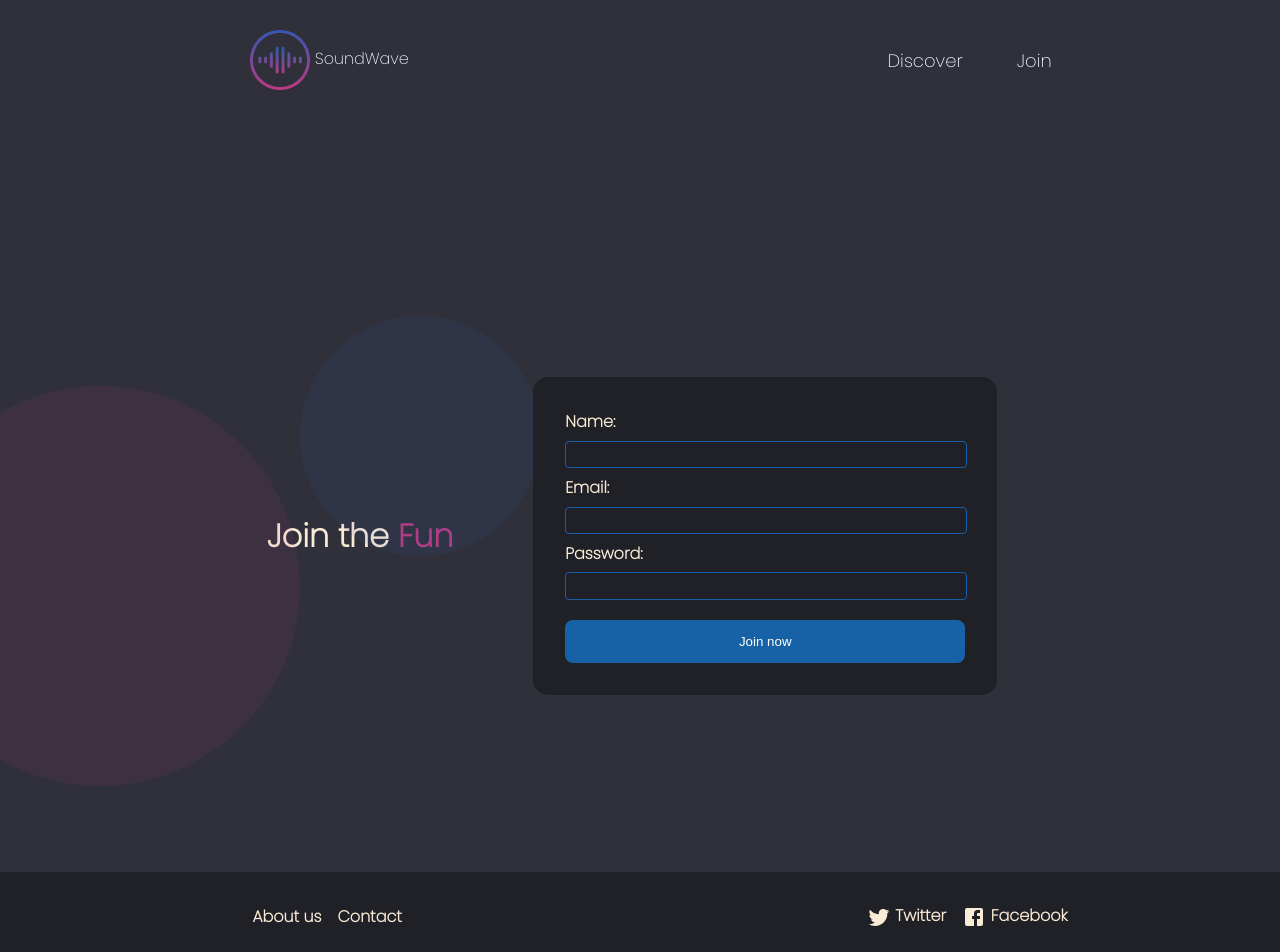
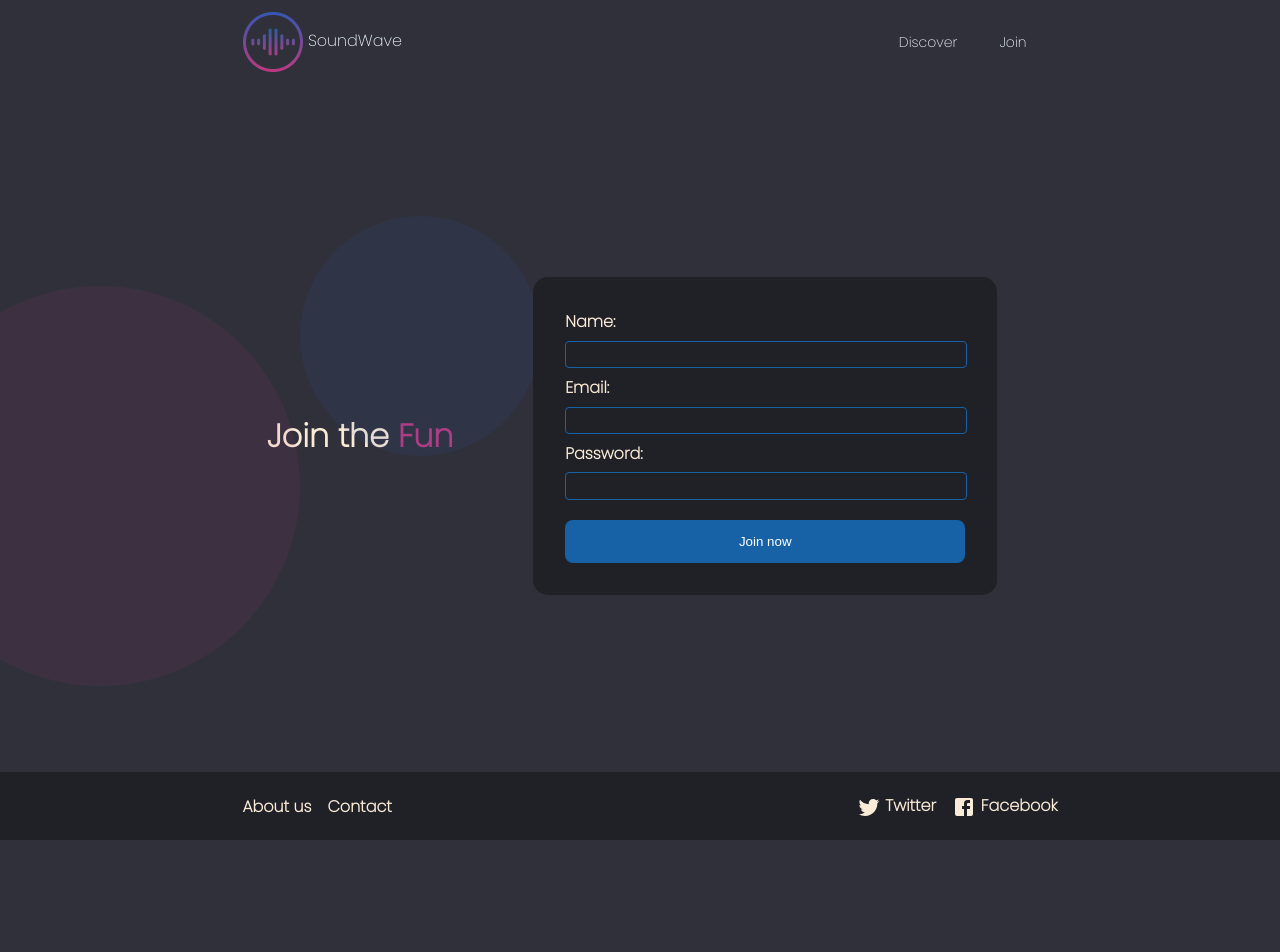
Before and after one commit to eperez045/SoundWave, a React (Create React App) app: page /join in a window 1280 px wide. Shown: the top 952 px of the page. After the commit the page ends 840 px from the top, so only its background shows below. Built offline with nearby package versions, Linux system fonts and the light colour scheme.

Commit message:
cambios estilo

```diff
--- a/src/App.css
+++ b/src/App.css
@@ -14,7 +14,7 @@ body{
 
 /* Main */
 .main{
-    height: 84vh;
+    height: 90vh;
     display: flex;
     align-items: center;
     justify-content: center;
@@ -41,7 +41,7 @@ body{
     background-color: #2180d8;
 }
 .img-girl{
-    height: 84vh;
+    height: 90vh;
     z-index: 10;
 }
 .circle5{
@@ -110,7 +110,7 @@ body{
 /* Join */
 .join {
     height: 84vh;
-    margin-top: 5em;
+    margin-top: 1em;
     display: flex;
     align-items: center;
     justify-content: center;
@@ -158,6 +158,7 @@ body{
     background-color:#202027;
     border: #1762A7 1px solid;
     border-radius: 4px;
+    color: aliceblue;
 }
 .button-form{
     width: 100%;
@@ -179,7 +180,7 @@ body{
     display: flex;
     align-items: center;
     justify-content: space-around;
-    padding: 20px;
+    padding: 2px;
     height: 10vh;
     /* position: fixed; */
     /* width: 100%; */
@@ -191,7 +192,7 @@ body{
 .menu {
     display: flex;
     gap: 1em;
-    font-size: 18px;
+    font-size: 14px;
    }
 .nav-link-main{
     color: aliceblue;
@@ -202,7 +203,7 @@ body{
     color: aliceblue;
 }
 .nav-link:hover{
-    background-color: #202027;
+    color: #202027;
 }
 
 /* Footer */
@@ -211,7 +212,7 @@ body{
     display: flex;
     align-items: center;
     justify-content: space-around;
-    padding: 20px;
+    padding: 10px;
     background-color: #202027;
     width: 100%;
     z-index: 10;
@@ -238,6 +239,7 @@ body{
     .circle1{
         height: 5em;
         width: 5em;
+        transform: translate(0px, -150px);
     }
     .circle2{
         height: 4em;
--- a/src/App.js
+++ b/src/App.js
@@ -1,6 +1,5 @@
 import './App.css';
 import Main from './components/Main';
-import Footer from './components/Footer';
 import Discover from './components/Discover';
 import Join from './components/Join';
 import logo from './images/logo.png'
@@ -29,7 +28,6 @@ function App() {
         <Route path="/join" element={<Join />}>
         </Route>
       </Routes>
-      <Footer />
     </Router>
 
   );
--- a/src/components/Discover.js
+++ b/src/components/Discover.js
@@ -4,13 +4,15 @@ import micro from '../images/microphone.svg';
 import album from '../images/albums.svg';
 import more from '../images/more.svg';
 import Grid from '@mui/material/Grid';
+import Footer from "./Footer";
 
 
 
 function Discover(props){
     let url = "https://open.spotify.com/playlist/1oDFhhelWwfCnWsD74Jfq0?si=0b2ec78969684623"
     return (
-        <div className="discover">
+        <div>
+            <div className="discover">
             <Grid container direction="row" justifyContent="center" alignItems="center">
                 <div className="grid-block">
                     <h1>Discover new music</h1>
@@ -35,6 +37,9 @@ function Discover(props){
                 </div>
             </Grid>
         </div>
+        <Footer />
+        </div>
+
 
     )
 }
--- a/src/components/Join.js
+++ b/src/components/Join.js
@@ -1,9 +1,11 @@
 import React from "react";
 import Grid from '@mui/material/Grid';
+import Footer from "./Footer";
 
 function Join(props){
     return (
-        <div className="join">
+        <div>
+            <div className="join" id="join1">
                 <div className="circle1"></div>
                 <div className="circle2"></div>
                 <Grid container direction="row" justifyContent="center" alignItems="center">
@@ -21,6 +23,9 @@ function Join(props){
                     </div>
                 </Grid>
             </div>
+            <Footer />
+        </div>
+
 
     )
 }
```
Lines whose indentation alone changed are shown as unchanged.
